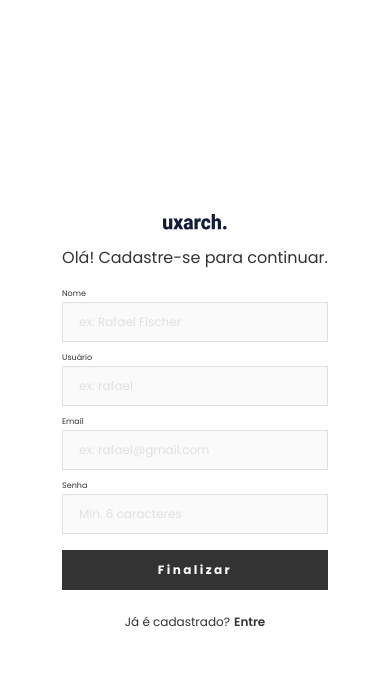
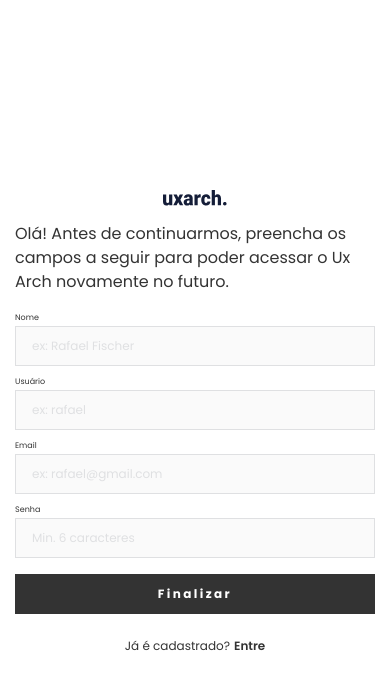
Before and after one commit to fischerafael/ux-arch-client, a Next.js app: page /app in a window 390 px wide. Both pictures are taken after a click on the link "Cadastre-se". Shown: the top 690 px of the page. Built offline with nearby package versions, Linux system fonts and the light colour scheme.

Commit message:
refac: changing the whole app to mobile first

```diff
--- a/src/components/Dashboard/Container/index.tsx
+++ b/src/components/Dashboard/Container/index.tsx
@@ -5,7 +5,7 @@ import {
     LayoutGridDashboard
 } from '../../../design/components/layout'
 import { MobileMenu } from '../MobileMenu'
-import { MobileNavBar } from '../MobileNavBar'
+import { NavBar } from '../NavBar'
 import { SideBar } from '../SideBar'
 
 export const DashboardContainer = ({ children }) => {
@@ -30,7 +30,7 @@ export const DashboardContainer = ({ children }) => {
                     overflowY: 'scroll'
                 }}
             >
-                <MobileNavBar />
+                <NavBar />
                 {children}
             </LayoutFlex>
         </LayoutGridDashboard>
--- a/src/components/Dashboard/MobileNavBar/index.tsx
+++ b/src/components/Dashboard/NavBar/index.tsx
@@ -6,7 +6,7 @@ import { handleNavigateTo } from '../../../helpers'
 import { useMobileMenu } from '../../../context/MobileMenuContext'
 import { ButtonDefaultContrast } from '../../../design/components/button'
 
-export const MobileNavBar = () => {
+export const NavBar = () => {
     const { handleOpenMobileMenu } = useMobileMenu()
 
     return (
--- a/src/design/components/layout.ts
+++ b/src/design/components/layout.ts
@@ -14,9 +14,9 @@ export const LayoutFlexSideBar = styled(LayoutFlex)`
 `
 
 export const LayoutFlexMobileNavBar = styled(LayoutFlex)`
-    @media (min-width: ${(props) => props.theme.width.medium}) {
+    /* @media (min-width: ${(props) => props.theme.width.medium}) {
         display: none;
-    }
+    } */
 `
 
 export const LayoutFlexMobileMenu = styled(LayoutFlex)`
--- a/src/pages/AppLoginRegister/index.tsx
+++ b/src/pages/AppLoginRegister/index.tsx
@@ -12,6 +12,7 @@ import {
 } from '../../design/components/text'
 import { InputText } from '../../design/components/input'
 import { ButtonDefault } from '../../design/components/button'
+import { Theme } from '../../design/theme'
 
 export const AppLoginRegisterPage = () => {
     // UI STATE
@@ -26,6 +27,8 @@ export const AppLoginRegisterPage = () => {
         const { query } = Router
         if (query.state) {
             const pageState = query.state as string
+
+            console.log('PAGE STATE', pageState)
             setAppPage(pageState)
         }
     }, [])
@@ -128,7 +131,9 @@ export const AppLoginRegisterPage = () => {
                         style={{ maxWidth: '4rem' }}
                     />
 
-                    <TextSubTitle>
+                    <TextSubTitle
+                        style={{ width: `${Theme.width.extraSmall}` }}
+                    >
                         Olá! Faça o login para continuar.
                     </TextSubTitle>
 
@@ -203,8 +208,11 @@ export const AppLoginRegisterPage = () => {
                         style={{ maxWidth: '4rem' }}
                     />
 
-                    <TextSubTitle>
-                        Olá! Cadastre-se para continuar.
+                    <TextSubTitle
+                        style={{ width: `${Theme.width.extraSmall}` }}
+                    >
+                        Olá! Antes de continuarmos, preencha os campos a seguir
+                        para poder acessar o Ux Arch novamente no futuro.
                     </TextSubTitle>
 
                     <LayoutFlex
```
Also changed, not shown: src/components/Dashboard/Screens/MainScreen/index.tsx (+1 -7 lines), src/pages/AppDashboard/index.tsx (+5 -3 lines).
